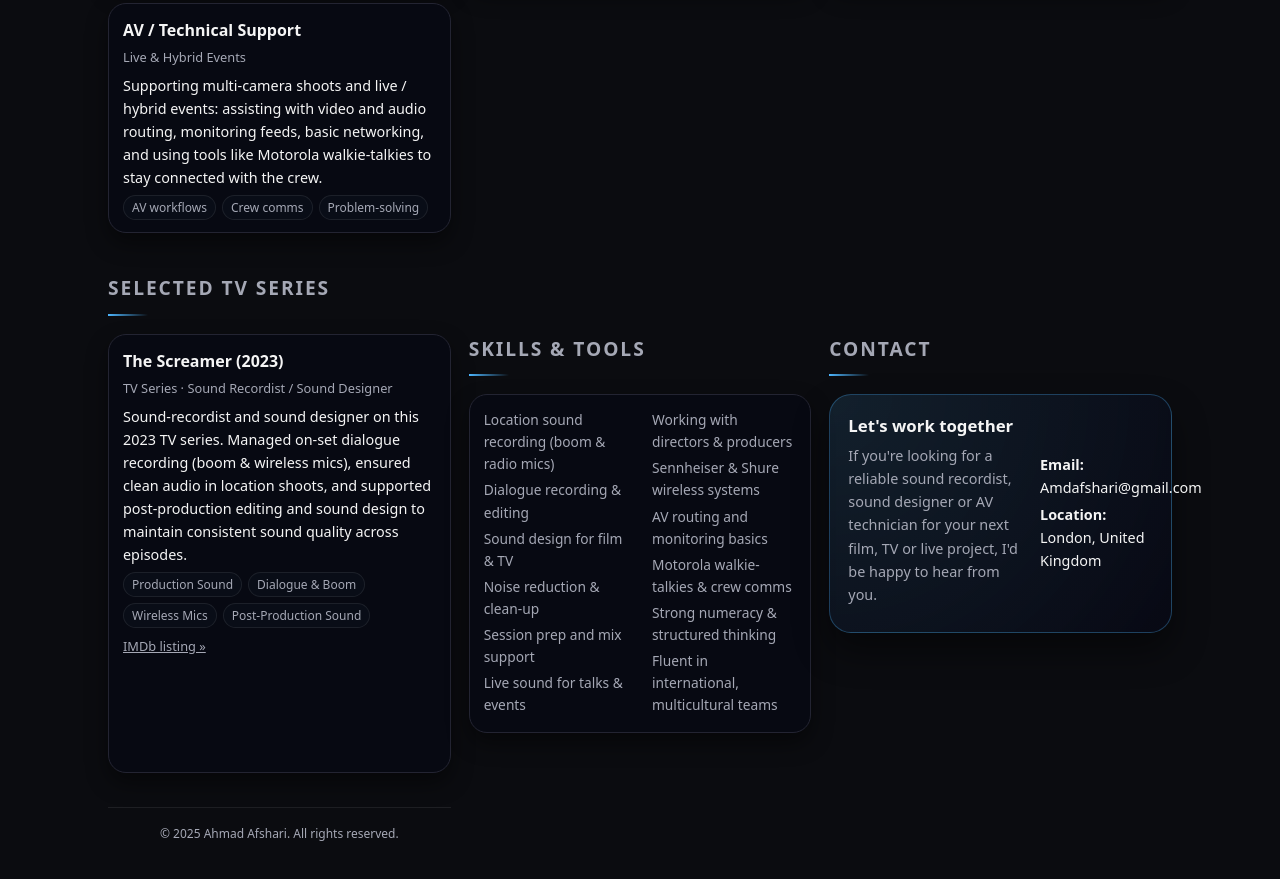
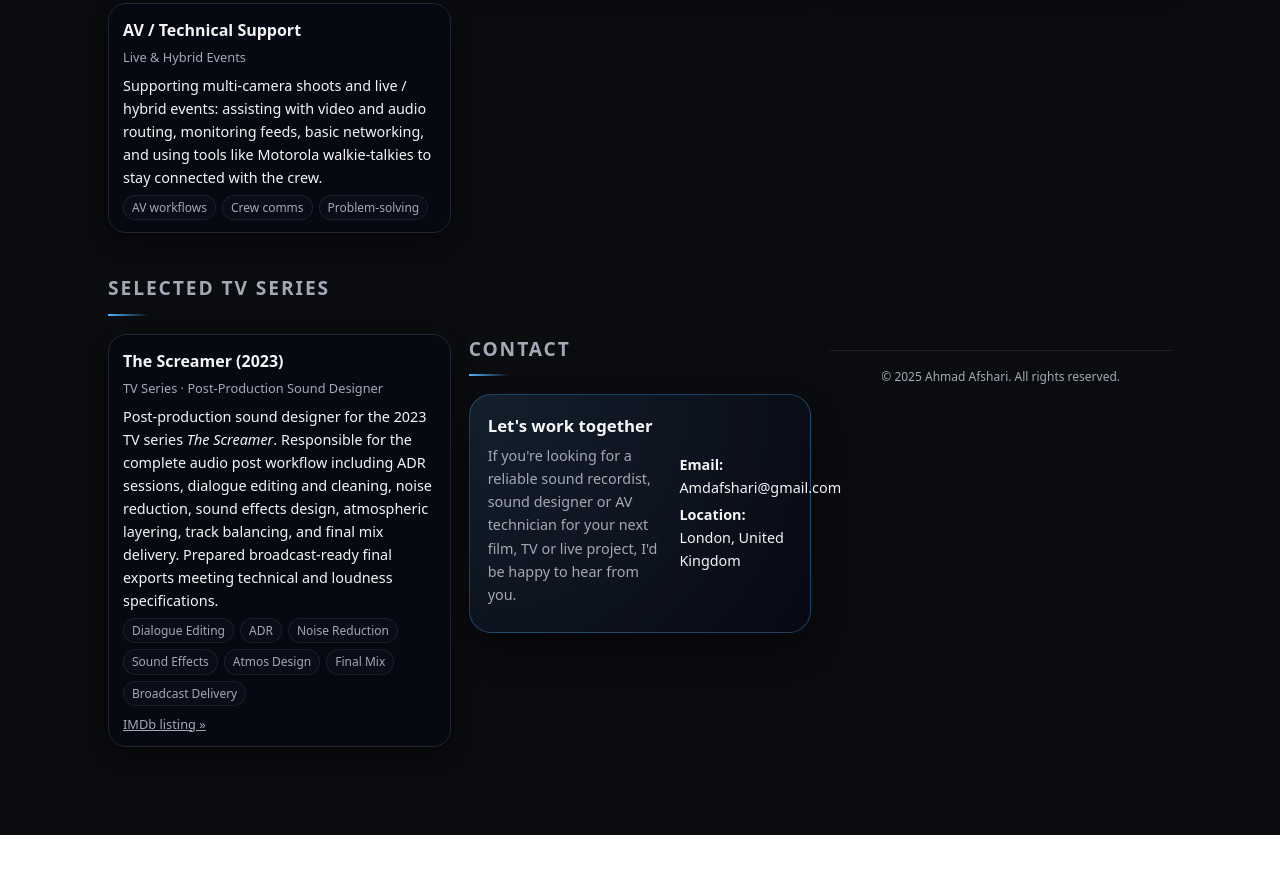
Before and after one commit to amdafshari-dot/afshari-portfolio, a plain HTML site: page index.html in a window 1280 px wide. Shown: the part 1149-2028 px from the top of the page. After the commit the page ends 1984 px from the top, so only its background shows below. Drawn offline with Linux system fonts and the light colour scheme.

Commit message:
Update index.html

```diff
--- a/index.html
+++ b/index.html
@@ -598,18 +598,28 @@
   <div class="grid">
 
     <!-- SERIES 1 -->
-   <article class="card">
+  <article class="card">
   <h3>The Screamer (2023)</h3>
-  <div class="card-meta">TV Series · Sound Recordist / Sound Designer</div>
+  <div class="card-meta">TV Series · Post-Production Sound Designer</div>
+
   <p>
-    Sound-recordist and sound designer on this 2023 TV series. Managed on-set dialogue recording (boom & wireless mics), ensured clean audio in location shoots, and supported post-production editing and sound design to maintain consistent sound quality across episodes.
+    Post-production sound designer for the 2023 TV series <em>The Screamer</em>.
+    Responsible for the complete audio post workflow including ADR sessions, dialogue
+    editing and cleaning, noise reduction, sound effects design, atmospheric layering,
+    track balancing, and final mix delivery. Prepared broadcast-ready final exports
+    meeting technical and loudness specifications.
   </p>
+
   <div class="tag-row">
-    <span class="tag">Production Sound</span>
-    <span class="tag">Dialogue & Boom</span>
-    <span class="tag">Wireless Mics</span>
-    <span class="tag">Post-Production Sound</span>
+    <span class="tag">Dialogue Editing</span>
+    <span class="tag">ADR</span>
+    <span class="tag">Noise Reduction</span>
+    <span class="tag">Sound Effects</span>
+    <span class="tag">Atmos Design</span>
+    <span class="tag">Final Mix</span>
+    <span class="tag">Broadcast Delivery</span>
   </div>
+
   <p style="margin-top:8px; font-size:0.8rem; color:#a5a8b5;">
     <a href="https://www.imdb.com/title/tt27727658/" target="_blank" rel="noopener" style="color: inherit; text-decoration: underline;">
       IMDb listing »
@@ -617,27 +627,6 @@
   </p>
 </article>
 
-
-    <section id="skills">
-      <h2>Skills & Tools</h2>
-      <div class="section-line"></div>
-      <div class="card">
-        <ul class="skills-list">
-          <li>Location sound recording (boom & radio mics)</li>
-          <li>Dialogue recording & editing</li>
-          <li>Sound design for film & TV</li>
-          <li>Noise reduction & clean-up</li>
-          <li>Session prep and mix support</li>
-          <li>Live sound for talks & events</li>
-          <li>Working with directors & producers</li>
-          <li>Sennheiser & Shure wireless systems</li>
-          <li>AV routing and monitoring basics</li>
-          <li>Motorola walkie-talkies & crew comms</li>
-          <li>Strong numeracy & structured thinking</li>
-          <li>Fluent in international, multicultural teams</li>
-        </ul>
-      </div>
-    </section>
 
     <section id="contact">
       <h2>Contact</h2>
```
